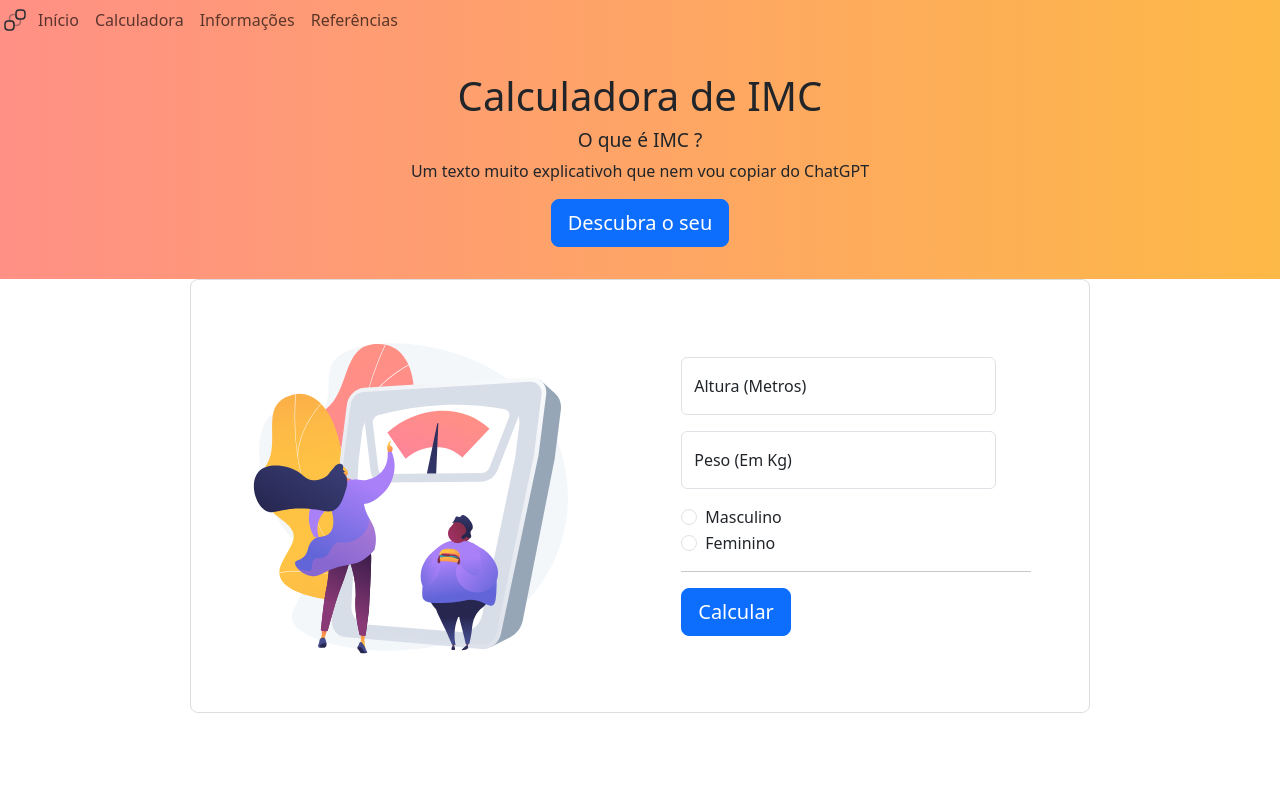
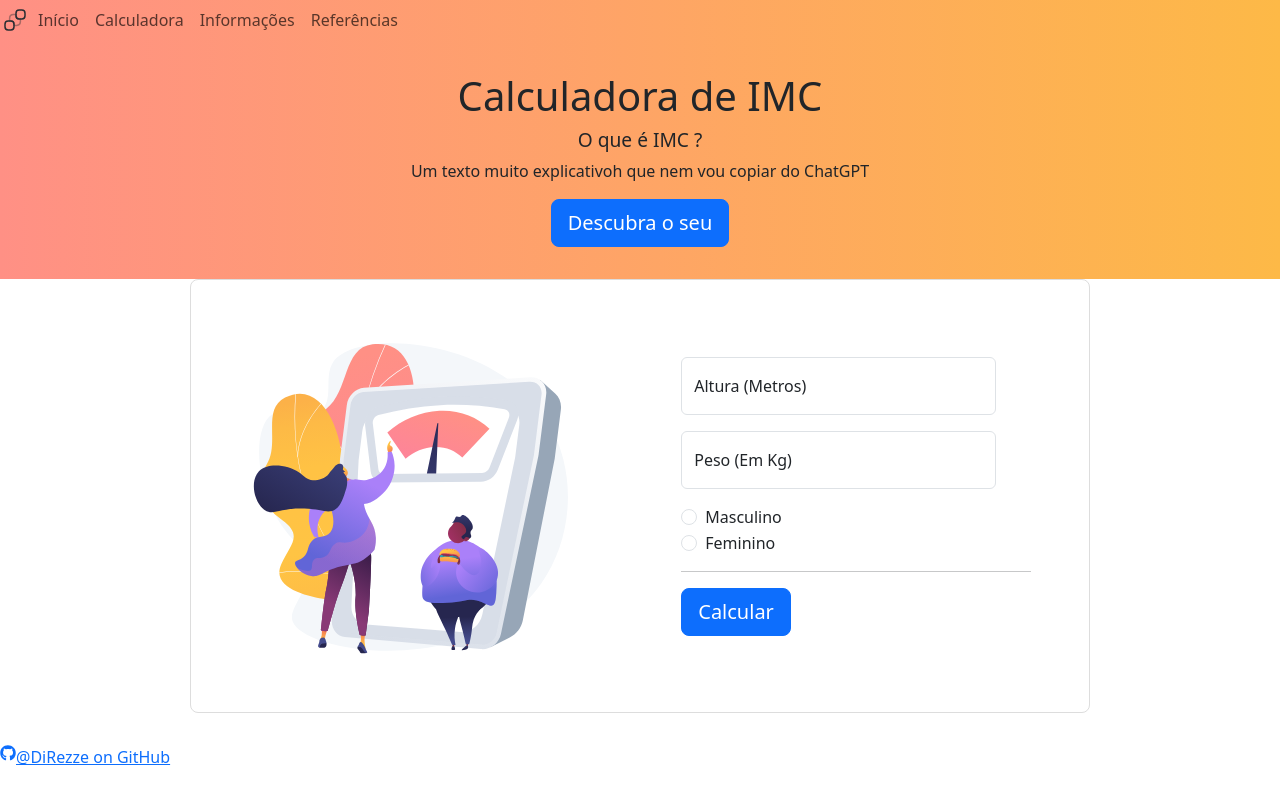
Before and after one commit to DiRezze/calculadora_imc, a React (Vite) app: page / in a window 1280 px wide. Built offline with nearby package versions, Linux system fonts and the light colour scheme.

Commit message:
add: footer to app.tsx

```diff
--- a/src/App.tsx
+++ b/src/App.tsx
@@ -3,6 +3,7 @@ import './App.css'
 import CalculatorApp from './components/calculator'
 import DynamicNav from './components/dynamicNav'
 import Home from './components/home'
+import Footer from './components/footer';
 
 const App: React.FC = () => {
 
@@ -13,6 +14,7 @@ const App: React.FC = () => {
       <main>
         <CalculatorApp />
       </main>
+      <Footer />
     </>
   )
 }
--- a/src/components/footer.tsx
+++ b/src/components/footer.tsx
@@ -1,6 +1,7 @@
 import { FaGithub } from "react-icons/fa"
 
 const Footer = () =>{
+    return(
         <footer>
             <a href="https://github.com/DiRezze" target="_blank" title="Meu perfil no GitHub">
                 <div className="d-flex f-row">
@@ -9,6 +10,7 @@ const Footer = () =>{
                 </div>
             </a>
         </footer>
+    );
 }
 
-export default Footer;
+export default Footer
```
Lines whose indentation alone changed are shown as unchanged.
